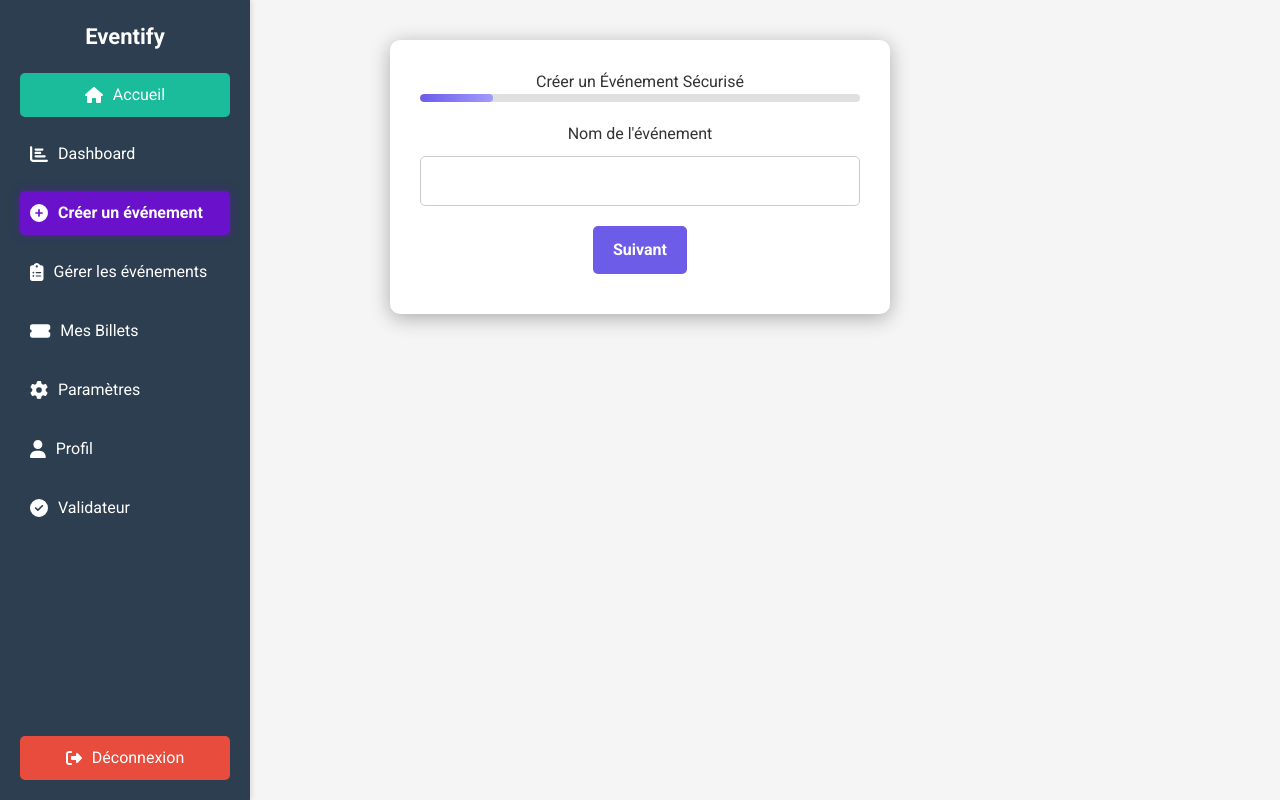
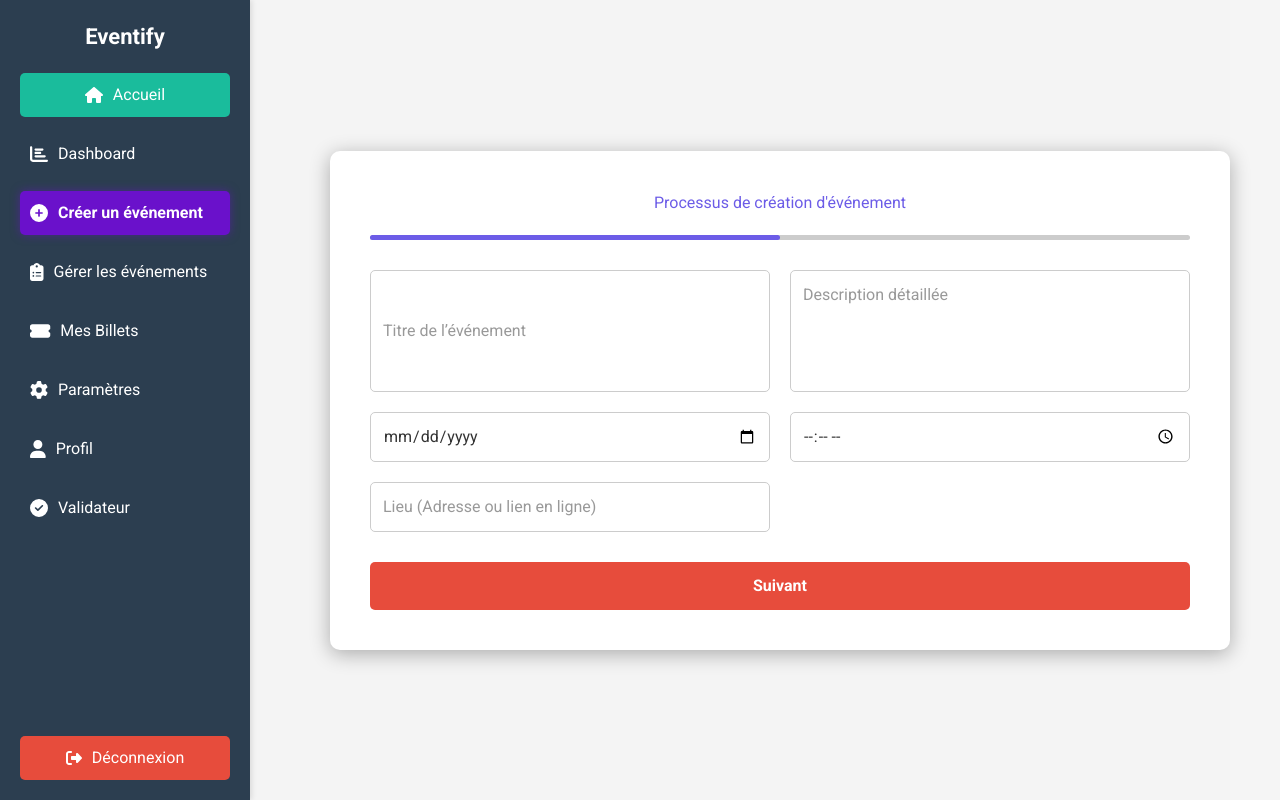
Before and after one commit to elomAglan/event-platform, a React (Vite) app: page /createvent in a window 1280 px wide. Built offline with nearby package versions, Linux system fonts and the light colour scheme.

Commit message:
actualiser

```diff
--- a/src/page/Createvent.jsx
+++ b/src/page/Createvent.jsx
@@ -1,48 +1,30 @@
 import React, { useState } from "react";
-import { motion, AnimatePresence } from "framer-motion";
 import styled from "styled-components";
 
-const ProgressBarContainer = styled.div`
-  width: 100%;
-  height: 8px;
-  background-color: #e0e0e0;
-  border-radius: 10px;
-  margin-bottom: 20px;
-  overflow: hidden;
+const PageContainer = styled.div`
+  display: flex;
+  justify-content: flex-end;
+  align-items: center;
+  height: 100vh;
+  background-color: #f4f4f4;
+  margin-right: 50px; // Ajustez cet espace selon vos besoins
 `;
 
-const ProgressBar = styled.div`
-  height: 100%;
+
+const FormContainer = styled.div`
+  max-width: 900px;
+  background: white;
+  padding: 40px;
   border-radius: 10px;
-  background: linear-gradient(90deg, #6c5ce7 0%, #a29bfe 100%);
-  transition: width 0.4s ease-in-out;
+  box-shadow: 0px 4px 20px rgba(0, 0, 0, 0.3);
+  margin-left: 50px;
+  width: 100%;
 `;
 
-const FormContainer = styled.div`
-  max-width: 500px;
-  margin: 40px auto;
-  background: white;
-  padding: 30px;
-  border-radius: 10px;
-  box-shadow: 0px 4px 20px rgba(0, 0, 0, 0.3);
+const Title = styled.h2`
   text-align: center;
-`;
-
-const Button = styled.button`
-  background-color: ${(props) => (props.primary ? "#6c5ce7" : "#ddd")};
-  color: ${(props) => (props.primary ? "white" : "black")};
-  border: none;
-  padding: 12px 20px;
-  margin: 10px 5px;
-  cursor: pointer;
-  border-radius: 5px;
-  font-size: 16px;
-  font-weight: bold;
-  transition: background 0.3s;
-
-  &:hover {
-    background-color: ${(props) => (props.primary ? "#4834d4" : "#bbb")};
-  }
+  margin-bottom: 20px;
+  color: #6c5ce7;
 `;
 
 const Input = styled.input`
@@ -62,122 +44,238 @@ const TextArea = styled.textarea`
   resize: none;
 `;
 
+const Button = styled.button`
+  width: 100%;
+  background-color: #6c5ce7;
+  color: white;
+  border: none;
+  padding: 12px;
+  margin-top: 20px;
+  cursor: pointer;
+  border-radius: 5px;
+  font-size: 16px;
+  font-weight: bold;
+  transition: background 0.3s;
+
+  &:hover {
+    background-color: #4834d4;
+  }
+`;
+
+const ProgressBar = styled.div`
+  height: 5px;
+  background-color: #ccc;
+  margin-bottom: 20px;
+  border-radius: 5px;
+`;
+
+const Progress = styled.div`
+  height: 100%;
+  width: ${({ progress }) => progress}%;
+  background-color: #6c5ce7;
+  border-radius: 5px;
+`;
+
+const FormRow = styled.div`
+  display: grid;
+  grid-template-columns: repeat(auto-fill, minmax(300px, 1fr));
+  gap: 20px;
+`;
+
 const CreateEvent = () => {
-  const [step, setStep] = useState(1);
-  const [progress, setProgress] = useState(16.6);
-  const [showModal, setShowModal] = useState(false);
   const [formData, setFormData] = useState({
     eventName: "",
+    eventDescription: "",
     eventDate: "",
+    eventTime: "",
     eventLocation: "",
-    eventDescription: "",
+    capacity: "",
+    ticketPrice: "",
+    coverImage: "",
+    category: "",
+    organizerEmail: "",
     phoneNumber: "",
-    paymentInfo: "",
+    paymentInfo: ""
   });
+
+  const [currentStep, setCurrentStep] = useState(1);
+  const [errors, setErrors] = useState({});
 
   const handleChange = (e) => {
     setFormData({ ...formData, [e.target.name]: e.target.value });
   };
 
   const validateStep = () => {
-    return Object.values(formData)[step - 1].trim() !== "";
+    const newErrors = {};
+    if (currentStep === 1) {
+      if (!formData.eventName) newErrors.eventName = "Le nom de l'événement est requis";
+      if (!formData.eventDescription) newErrors.eventDescription = "La description est requise";
+      if (!formData.eventDate) newErrors.eventDate = "La date est requise";
+      if (!formData.eventTime) newErrors.eventTime = "L'heure est requise";
+      if (!formData.eventLocation) newErrors.eventLocation = "Le lieu est requis";
+    } else if (currentStep === 2) {
+      if (!formData.capacity) newErrors.capacity = "La capacité est requise";
+      if (!formData.ticketPrice) newErrors.ticketPrice = "Le prix des billets est requis";
+      if (!formData.coverImage) newErrors.coverImage = "L'image de couverture est requise";
+      if (!formData.category) newErrors.category = "La catégorie est requise";
+      if (!formData.organizerEmail) newErrors.organizerEmail = "L'email de l'organisateur est requis";
+      if (!formData.phoneNumber) newErrors.phoneNumber = "Le numéro de téléphone est requis";
+      if (!formData.paymentInfo) newErrors.paymentInfo = "Les informations de paiement sont requises";
+    }
+
+    setErrors(newErrors);
+    return Object.keys(newErrors).length === 0;
   };
 
-  const nextStep = () => {
+  const handleNext = () => {
     if (validateStep()) {
-      setStep(step + 1);
-      setProgress(((step + 1) / 6) * 100);
-    } else {
-      alert("Veuillez remplir ce champ avant de continuer.");
+      setCurrentStep(currentStep + 1);
     }
   };
 
-  const prevStep = () => {
-    setStep(step - 1);
-    setProgress(((step - 1) / 6) * 100);
+  const handlePrev = () => {
+    setCurrentStep(currentStep - 1);
   };
 
   const handleSubmit = (e) => {
     e.preventDefault();
-    if (validateStep()) {
-      setProgress(100);
-      setTimeout(() => setShowModal(true), 500);
-    }
+    console.log("Événement créé avec succès", formData);
+    alert("Événement créé avec succès !");
   };
 
+  const progress = (currentStep / 2) * 100;
+
   return (
+    <PageContainer>
       <FormContainer>
-      <h2>Créer un Événement Sécurisé</h2>
-      <ProgressBarContainer>
-        <ProgressBar style={{ width: `${progress}%` }} />
-      </ProgressBarContainer>
-      <AnimatePresence mode="wait">
-        {step === 1 && (
-          <motion.div key="step1" initial={{ opacity: 0 }} animate={{ opacity: 1 }} exit={{ opacity: 0 }}>
-            <label>Nom de l'événement</label>
-            <Input type="text" name="eventName" value={formData.eventName} onChange={handleChange} required />
-          </motion.div>
+        <Title>Processus de création d'événement</Title>
+        <ProgressBar>
+          <Progress progress={progress} />
+        </ProgressBar>
+        <form onSubmit={handleSubmit}>
+          {currentStep === 1 && (
+            <>
+              <FormRow>
+                <Input
+                  type="text"
+                  name="eventName"
+                  placeholder="Titre de l’événement"
+                  onChange={handleChange}
+                  required
+                />
+                <TextArea
+                  name="eventDescription"
+                  placeholder="Description détaillée"
+                  rows="4"
+                  onChange={handleChange}
+                  required
+                />
+              </FormRow>
+              <FormRow>
+                <Input
+                  type="date"
+                  name="eventDate"
+                  onChange={handleChange}
+                  required
+                />
+                <Input
+                  type="time"
+                  name="eventTime"
+                  onChange={handleChange}
+                  required
+                />
+              </FormRow>
+              <FormRow>
+                <Input
+                  type="text"
+                  name="eventLocation"
+                  placeholder="Lieu (Adresse ou lien en ligne)"
+                  onChange={handleChange}
+                  required
+                />
+              </FormRow>
+            </>
           )}
-        {step === 2 && (
-          <motion.div key="step2" initial={{ opacity: 0 }} animate={{ opacity: 1 }} exit={{ opacity: 0 }}>
-            <label>Date de l'événement</label>
-            <Input type="date" name="eventDate" value={formData.eventDate} onChange={handleChange} required />
-          </motion.div>
+          {currentStep === 2 && (
+            <>
+              <FormRow>
+                <Input
+                  type="number"
+                  name="capacity"
+                  placeholder="Capacité maximale"
+                  onChange={handleChange}
+                  required
+                />
+                <Input
+                  type="text"
+                  name="ticketPrice"
+                  placeholder="Prix des billets (gratuit ou payant)"
+                  onChange={handleChange}
+                  required
+                />
+              </FormRow>
+              <FormRow>
+                <Input
+                  type="text"
+                  name="coverImage"
+                  placeholder="Lien de l'image de couverture"
+                  onChange={handleChange}
+                  required
+                />
+                <Input
+                  type="text"
+                  name="category"
+                  placeholder="Catégorie de l’événement"
+                  onChange={handleChange}
+                  required
+                />
+              </FormRow>
+              <FormRow>
+                <Input
+                  type="email"
+                  name="organizerEmail"
+                  placeholder="Email de l'organisateur"
+                  onChange={handleChange}
+                  required
+                />
+                <Input
+                  type="tel"
+                  name="phoneNumber"
+                  placeholder="Numéro de téléphone"
+                  onChange={handleChange}
+                  required
+                />
+              </FormRow>
+              <FormRow>
+                <Input
+                  type="text"
+                  name="paymentInfo"
+                  placeholder="Informations de paiement"
+                  onChange={handleChange}
+                  required
+                />
+              </FormRow>
+            </>
           )}
-        {step === 3 && (
-          <motion.div key="step3" initial={{ opacity: 0 }} animate={{ opacity: 1 }} exit={{ opacity: 0 }}>
-            <label>Lieu de l'événement</label>
-            <Input type="text" name="eventLocation" value={formData.eventLocation} onChange={handleChange} required />
-          </motion.div>
-        )}
-        {step === 4 && (
-          <motion.div key="step4" initial={{ opacity: 0 }} animate={{ opacity: 1 }} exit={{ opacity: 0 }}>
-            <label>Description</label>
-            <TextArea name="eventDescription" value={formData.eventDescription} onChange={handleChange} required />
-          </motion.div>
-        )}
-        {step === 5 && (
-          <motion.div key="step5" initial={{ opacity: 0 }} animate={{ opacity: 1 }} exit={{ opacity: 0 }}>
-            <label>Numéro de téléphone</label>
-            <Input type="tel" name="phoneNumber" value={formData.phoneNumber} onChange={handleChange} required />
-          </motion.div>
-        )}
-        {step === 6 && (
-          <motion.div key="step6" initial={{ opacity: 0 }} animate={{ opacity: 1 }} exit={{ opacity: 0 }}>
-            <label>Informations de paiement</label>
-            <Input type="text" name="paymentInfo" value={formData.paymentInfo} onChange={handleChange} required />
-          </motion.div>
-        )}
-      </AnimatePresence>
-      <div>
-        {step > 1 && <Button onClick={prevStep}>Retour</Button>}
-        {step < 6 ? (
-          <Button primary onClick={nextStep}>Suivant</Button>
+          <div style={{ display: "flex", justifyContent: "space-between" }}>
+            {currentStep > 1 && <Button type="button" onClick={handlePrev}>Précédent</Button>}
+            {currentStep < 2 ? (
+              <Button type="button" onClick={handleNext}>Suivant</Button>
             ) : (
-          <Button primary onClick={handleSubmit}>Créer</Button>
+              <Button type="submit">Créer l'événement</Button>
             )}
           </div>
-      {showModal && <Modal onClose={() => setShowModal(false)} />}
+          {Object.values(errors).length > 0 && (
+            <div style={{ color: "red", marginTop: "10px" }}>
+              {Object.values(errors).map((error, index) => (
+                <div key={index}>{error}</div>
+              ))}
+            </div>
+          )}
+        </form>
       </FormContainer>
+    </PageContainer>
   );
 };
 
-const Modal = ({ onClose }) => (
-  <motion.div
-    initial={{ opacity: 0 }}
-    animate={{ opacity: 1 }}
-    exit={{ opacity: 0 }}
-    transition={{ duration: 0.3 }}
-    style={{
-      position: "fixed", top: 0, left: 0, width: "100vw", height: "100vh",
-      backgroundColor: "rgba(0, 0, 0, 0.5)", display: "flex",
-      alignItems: "center", justifyContent: "center", zIndex: 1000,
-    }}>
-    <motion.div style={{ backgroundColor: "#fff", padding: "2rem", borderRadius: "1rem", textAlign: "center" }}>
-      <h2>✅ Événement sécurisé créé avec succès !</h2>
-      <Button primary onClick={onClose}>OK</Button>
-    </motion.div>
-  </motion.div>
-);
-
 export default CreateEvent;
--- a/src/page/Modal.jsx
+++ b/src/page/Modal.jsx
@@ -1,17 +1,108 @@
 import React from "react";
-import "./Modal.css";
+import styled from "styled-components";
+
+const Overlay = styled.div`
+  position: fixed;
+  top: 0;
+  left: 0;
+  width: 100vw;
+  height: 100vh;
+  background: rgba(0, 0, 0, 0.6);
+  display: flex;
+  align-items: center;
+  justify-content: center;
+  z-index: 1000;
+  opacity: 0;
+  animation: fadeIn 0.3s ease-in-out forwards;
+  backdrop-filter: blur(5px);
+
+  @keyframes fadeIn {
+    from {
+      opacity: 0;
+    }
+    to {
+      opacity: 1;
+    }
+  }
+`;
+
+const ModalContainer = styled.div`
+  background: white;
+  padding: 25px;
+  border-radius: 12px;
+  width: 90%;
+  max-width: 450px;
+  box-shadow: 0 10px 30px rgba(0, 0, 0, 0.3);
+  transform: translateY(-20px) scale(0.95);
+  opacity: 0;
+  animation: slideZoomIn 0.3s ease-in-out forwards;
+  transition: all 0.3s ease-in-out;
+
+  @keyframes slideZoomIn {
+    from {
+      transform: translateY(-20px) scale(0.95);
+      opacity: 0;
+    }
+    to {
+      transform: translateY(0) scale(1);
+      opacity: 1;
+    }
+  }
+`;
+
+const Header = styled.div`
+  display: flex;
+  justify-content: space-between;
+  align-items: center;
+  border-bottom: 1px solid #eee;
+  padding-bottom: 12px;
+`;
+
+const CloseButton = styled.button`
+  background: none;
+  border: none;
+  font-size: 22px;
+  cursor: pointer;
+  color: #777;
+  transition: color 0.2s ease-in-out;
+
+  &:hover {
+    color: #d9534f;
+  }
+`;
+
+const ModalBody = styled.div`
+  margin-top: 15px;
+  display: flex;
+  flex-direction: column;
+  gap: 12px; /* Ajoute un espacement entre les éléments */
+`;
+
+const Input = styled.input`
+  width: 100%;
+  padding: 10px;
+  border: 1px solid #ccc;
+  border-radius: 6px;
+  font-size: 16px;
+
+  &:focus {
+    outline: none;
+    border-color: #007bff;
+    box-shadow: 0 0 5px rgba(0, 123, 255, 0.5);
+  }
+`;
 
 const Modal = ({ title, children, onClose }) => {
   return (
-    <div className="modal-overlay" onClick={onClose}>
-      <div className="modal animate" onClick={(e) => e.stopPropagation()}>
-        <div className="modal-header">
+    <Overlay onClick={onClose}>
+      <ModalContainer onClick={(e) => e.stopPropagation()}>
+        <Header>
           <h2>{title}</h2>
-          <button className="btn-close" onClick={onClose}>✖</button>
-        </div>
-        <div className="modal-body">{children}</div>
-      </div>
-    </div>
+          <CloseButton onClick={onClose}>✖</CloseButton>
+        </Header>
+        <ModalBody>{children}</ModalBody>
+      </ModalContainer>
+    </Overlay>
   );
 };
 
```
Also changed, not shown: src/page/Modal.css (deleted, +0 -60 lines). Lines whose indentation alone changed are shown as unchanged.
